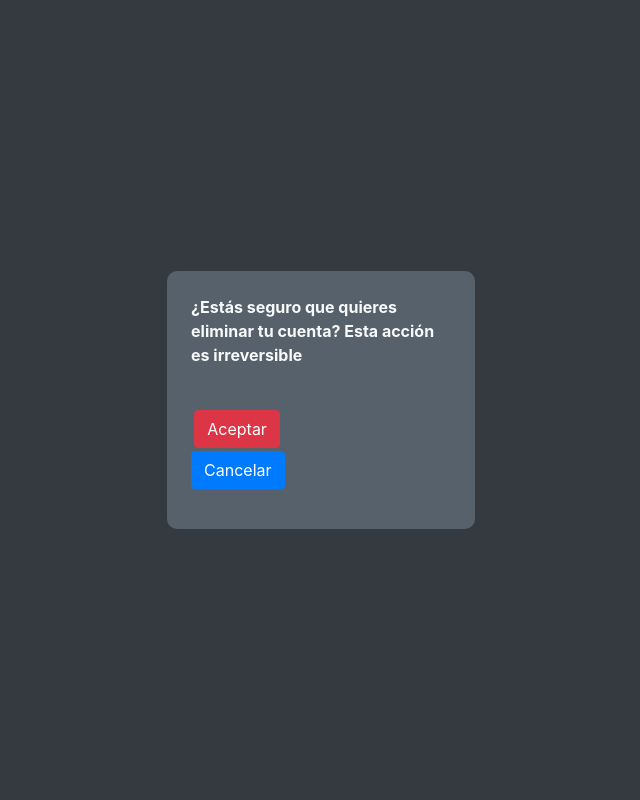
After one commit to juankcl/PF_AplicacionesInternet, a PHP site: page /eliminar.html in a window 1280 px wide. The commit adds this page. Shown: the whole page, without its empty margins (319-959 px from the left). Run offline with PHP 8.4, Linux system fonts and the light colour scheme.

Commit message:
Eliminar usuario

```diff
--- /dev/null
+++ b/pag/eliminar.html
@@ -0,0 +1,31 @@
+<!DOCTYPE html>
+<html lang="en">
+
+<head>
+	<meta charset="UTF-8">
+	<meta name="viewport" content="width=device-width, initial-scale=1.0">
+	<link rel="stylesheet" href="https://stackpath.bootstrapcdn.com/bootstrap/4.5.0/css/bootstrap.min.css"
+		integrity="sha384-9aIt2nRpC12Uk9gS9baDl411NQApFmC26EwAOH8WgZl5MYYxFfc+NcPb1dKGj7Sk" crossorigin="anonymous">
+	<link rel="stylesheet" href="style.css">
+	<title>eHelp | Iniciar sesión</title>
+</head>
+
+<body class="bg-dark">
+	<div class="main">
+		<div class="tarjeta2 p-4 ">
+			<p class="text-light">
+				<strong>¿Estás seguro que quieres eliminar tu cuenta? Esta acción es irreversible</strong>
+			</p>
+			<div class="form-group col" >
+				<div class="row">
+					<form action="api/eliminar_cuenta.php">
+						<input type="submit" class="btn btn-danger" value="Aceptar">
+					</form>
+					</div>
+					<div class="row">
+						<a href="index.php" class="btn btn-primary">Cancelar</a>
+					</div>
+			</div>
+		</div>
+	</div>
+</body>
--- a/pag/style.css
+++ b/pag/style.css
@@ -22,6 +22,17 @@ body {
 	grid-gap: 1.5em;
 	width: 50%;
 	grid-auto-rows: minmax(50vh, auto);
+	background-color: #57616b;
+}
+
+.tarjeta2 {
+	justify-self: center;
+	border-radius: 10px;
+	display: grid;
+	grid-template-columns: 1fr;
+	grid-gap: 1.5em;
+	width: 50%;
+	grid-auto-rows: minmax(10vh, auto);
 	background-color: #57616b;
 }
 
```
Also changed, not shown: pag/api/eliminar_user.php (added, +14 -0 lines).
